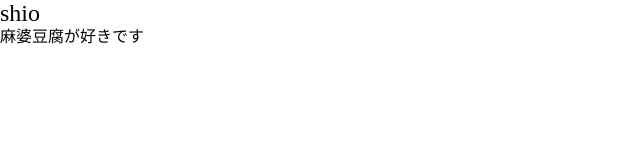
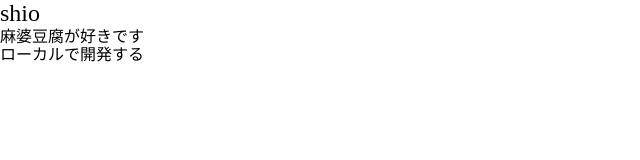
Before and after one commit to shiori-hisatomi/shiori-hisatomi.github.io, a plain HTML site: page shioblog/index.html in a window 1280 px wide. Shown: the whole page, without its empty margins (0-640 px from the left). Drawn offline with Linux system fonts and the light colour scheme.

Commit message:
ローカルテスト

```diff
--- a/shioblog/index.html
+++ b/shioblog/index.html
@@ -11,5 +11,6 @@
 <body>
   <h1>shio</h1>
   <p>麻婆豆腐が好きです</p>
+  <p>ローカルで開発する</p>
 </body>
 </html>
```
